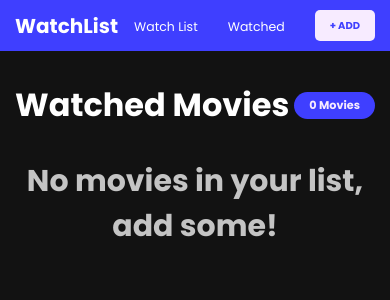
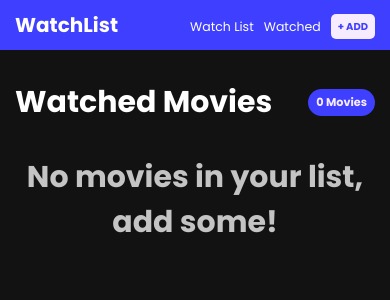
Before and after one commit to manikagnish/movie-watchlist-application, a React (Create React App) app: page /watched in a window 390 px wide. Shown: the top 300 px of the page. Built offline with nearby package versions, Linux system fonts and the light colour scheme.

Commit message:
fixed mobile media query issues

```diff
--- a/index.js
+++ b/index.js
@@ -1,4 +1,4 @@
-const PORT = 8000;
+const PORT = process.env.PORT || 8000;
 const express = require("express");
 const cors = require("cors");
 const axios = require("axios");
--- a/src/index.css
+++ b/src/index.css
@@ -308,6 +308,35 @@ header .nav-links li:last-child {
   opacity: 1;
 }
 
+@media (max-width: 400px) {
+  .btn {
+    padding: 7px;
+  }
+
+  header .nav-links li {
+    margin-right: 10px;
+  }
+
+  .count-pill {
+    padding: 5px 8px;
+  }
+
+  h1 {
+    font-size: 3rem;
+  }
+
+  .ctrl-btn-container {
+    margin-top: 0 !important;
+  }
+}
+
+@media (max-width: 600px) {
+  .ctrl-para {
+    font-size: 1rem;
+    padding: 0;
+  }
+}
+
 .ctrl-para {
   color: var(--white);
   width: 100%;
@@ -330,7 +359,6 @@ header .nav-links li:last-child {
 }
 
 .ctrl-btn-container {
-  margin-top: 1em;
   border-top: 1px solid rgba(238, 238, 238, 0.2);
 }
 
```
Also changed, not shown: 2 other files (tests, documents, lock files or other folders).
